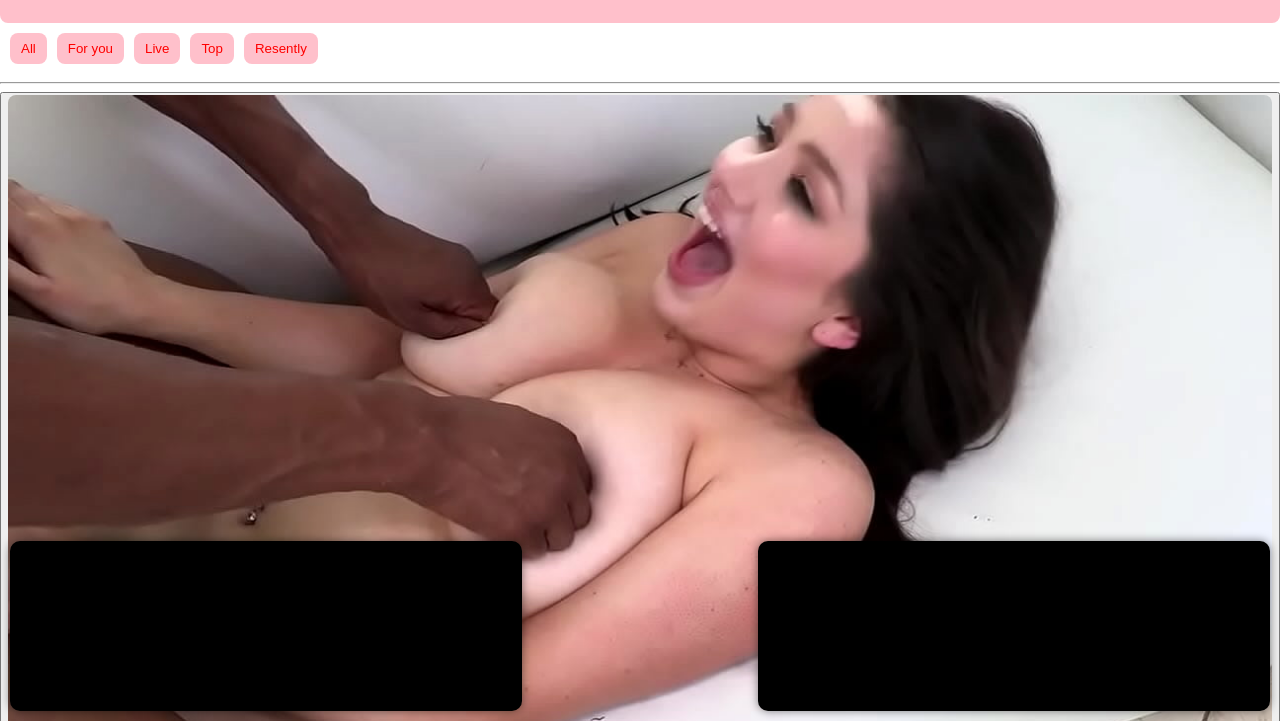
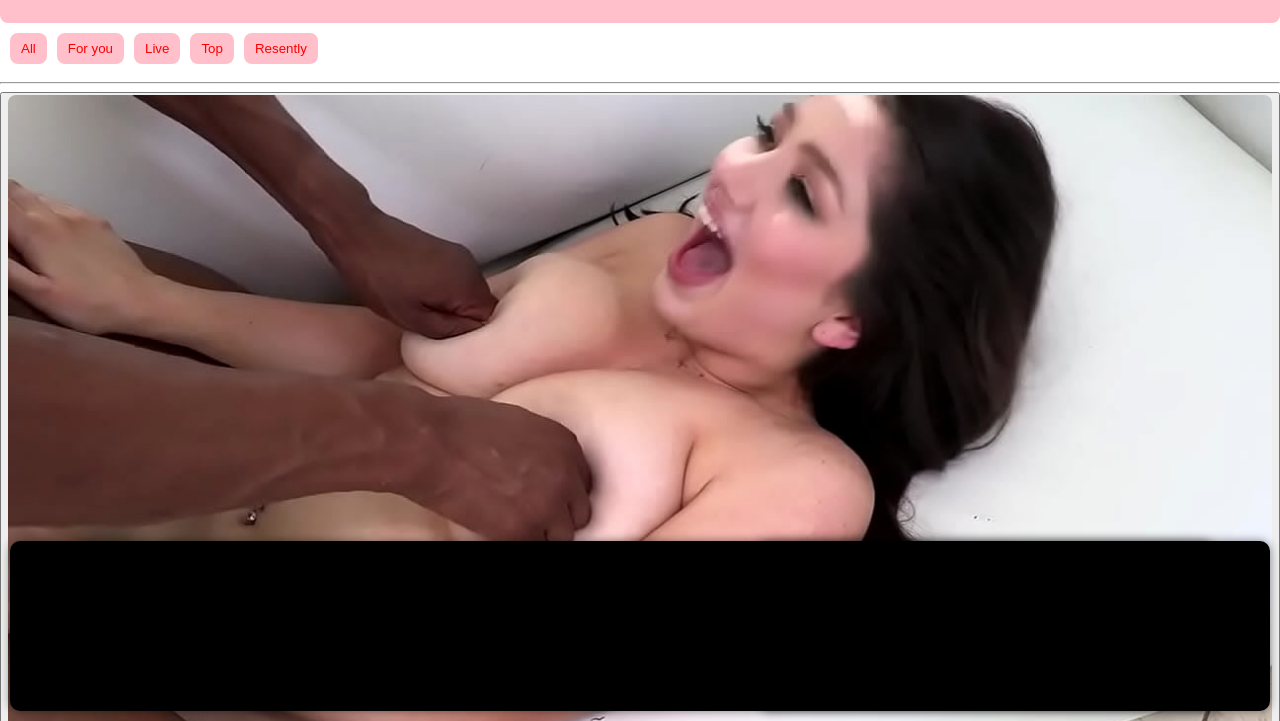
Before and after one commit to HotClipUSA/mixhub-18, a plain HTML site: page index.html in a window 1280 px wide. Shown: the part 79-800 px from the top of the page. Drawn offline with Linux system fonts and the light colour scheme.

Commit message:
Update style.css

```diff
--- a/styles/style.css
+++ b/styles/style.css
@@ -108,8 +108,9 @@ button{
 .fixed-video-one {
     position: fixed;
     bottom: 10px;
+    right: 10px;
     left: 10px;
-    width: 40%; /* ভিডিওর প্রস্থ ঠিক করা */
+    width: 94%; /* ভিডিওর প্রস্থ ঠিক করা */
     height: 170px; /* ভিডিওর উচ্চতা ঠিক করা */
     background: black;
     z-index: 9999; /* সব কন্টেন্টের উপরে রাখার জন্য */
```
